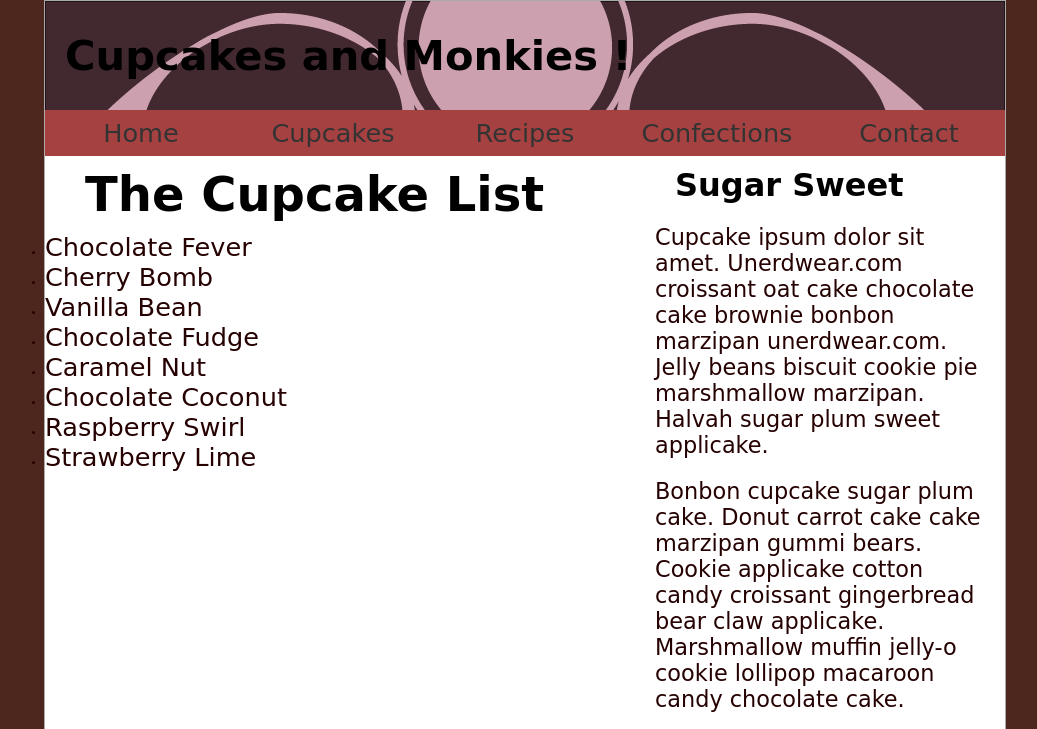
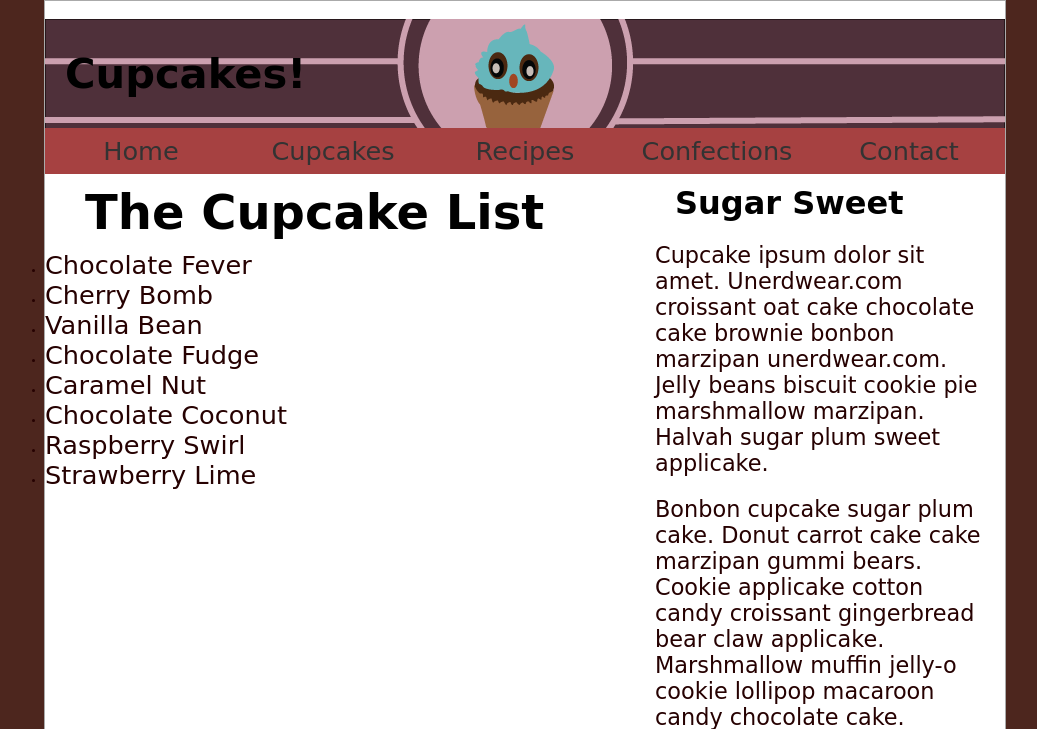
Before and after one commit to michealdrawing/michaelPHPMidterm, a PHP site: page / in a window 1280 px wide. Shown: the top 729 px of the page, without its empty margins (115-1152 px from the left). Run offline with PHP 8.4, Linux system fonts and the light colour scheme; some web fonts are replaced.

Commit message:
changing the header

```diff
--- a/includes/masthead.php
+++ b/includes/masthead.php
@@ -12,7 +12,7 @@
 <body>
 	<div id="wrapper">
     	<header class="masthead">
-        	<h1>Cupcakes and Monkies !</h1>
+        	<h1>Cupcakes!</h1>
         </header>
 
         <nav class="nav">
--- a/main.css
+++ b/main.css
@@ -19,6 +19,7 @@ h1, h2, h3{
 h1{
 
 	font-size: 2.6rem;
+	margin-top: 18px;
 }
 h2{
 	font-size: 3.0rem;
@@ -119,13 +120,14 @@ a{
 	font-family: 'Prosto One', cursive;
 
 }
- a:hover,
+
+.navbar a:hover,
 
 {
 	color:  #F2D129;
 }
 /***********************************
-					Content
+					Content list slyle imag
 ***********************************/
 .sidebar p{
 
```
Also changed, not shown: image/masterHead.png, 2 other files.
